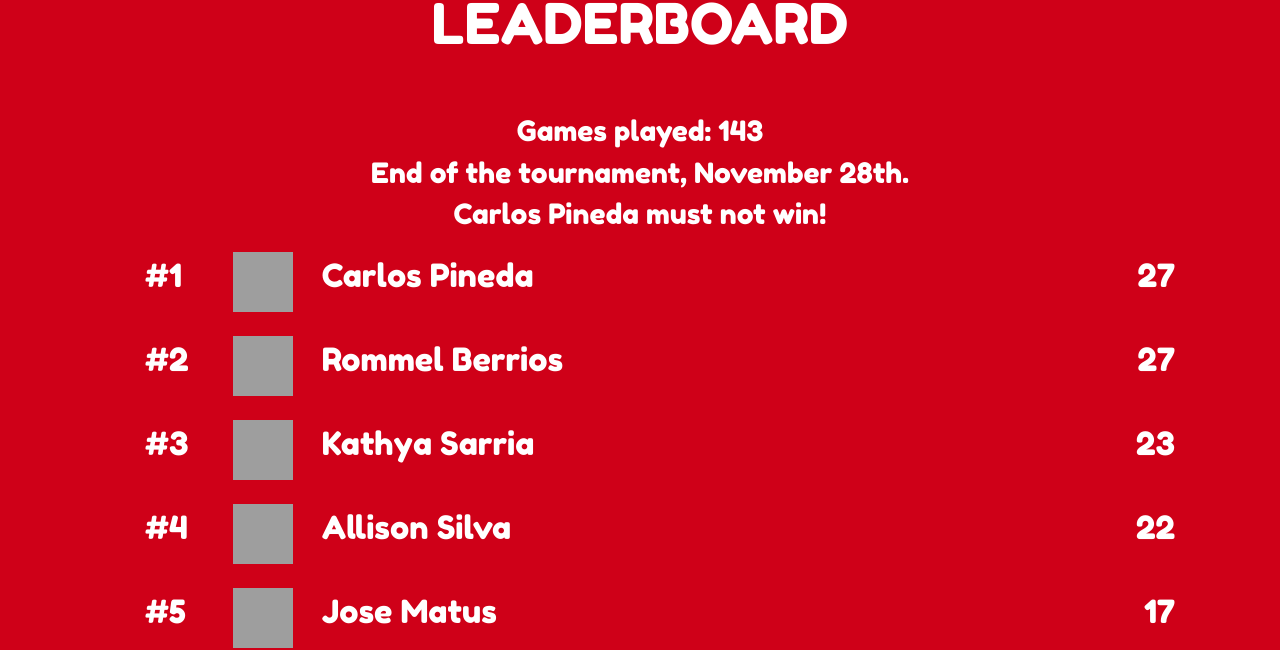
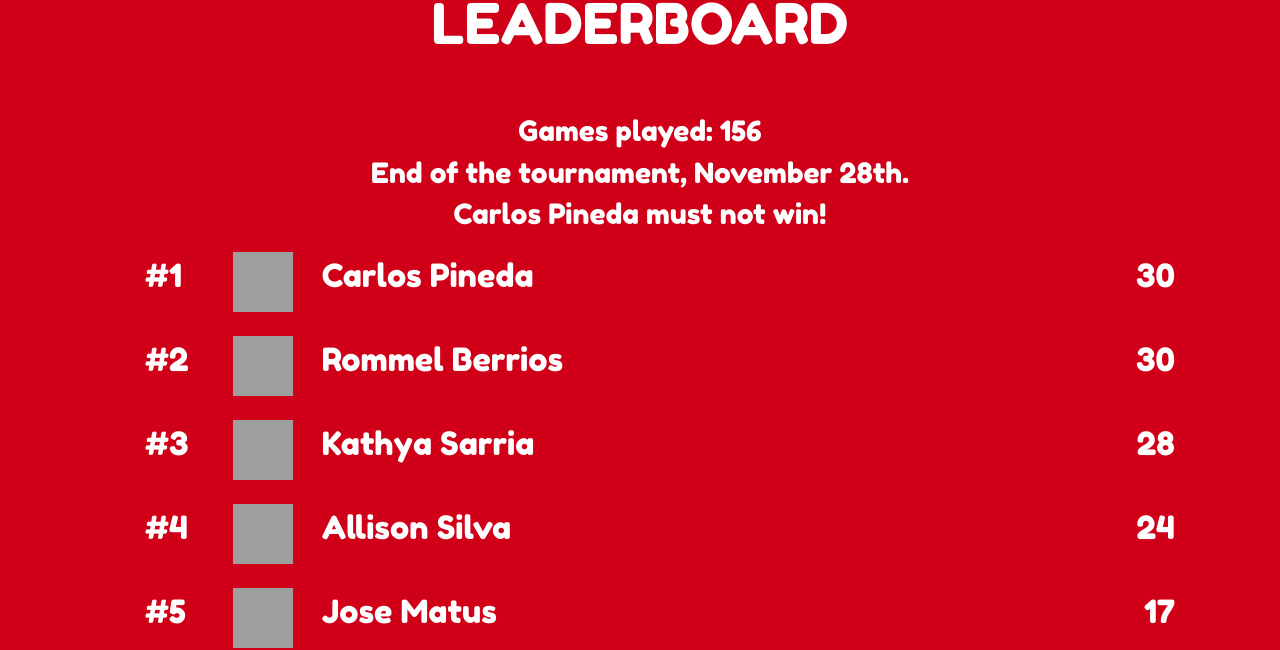
Before and after one commit to mediarain/rain-uno, a Jekyll site: the page built from index.md, in a window 1280 px wide. Shown: the part 300-950 px from the top of the page. Built offline with Jekyll 4.4.1, drawn with Linux system fonts in a browser that asks for light colours; grey boxes are pictures that could not be loaded.

Commit message:
Update score.yml

```diff
--- a/_data/score.yml
+++ b/_data/score.yml
@@ -2,7 +2,7 @@
 
 - name: Allison Silva
   hash: bb5a9483c2cccaa2e3154992dc12d36f
-  score: 22
+  score: 24
 
 - name: Jose Matus
   hash: 1d385262dcfe3ed3891770bd0f46ace1
@@ -11,11 +11,11 @@
 
 - name: Rommel Berrios
   hash: 687aa7f2bae0e9dfabe85ec6e9eaffcb
-  score: 27
+  score: 30
 
 - name: Kathya Sarria
   hash: 2b7219f080114fdd89982067b8a751e4
-  score: 23
+  score: 28
 
 
 - name: Tadeo Hernandez
@@ -29,7 +29,7 @@
 
 - name: Carlos Pineda
   hash: afasdf0e59ee79658ad26as2bc12c6dc38
-  score: 27
+  score: 30
 
 - name: Octavio Menocal
   hash: afasdf0e59ee79658ad26as2bc12c6dc38
```
